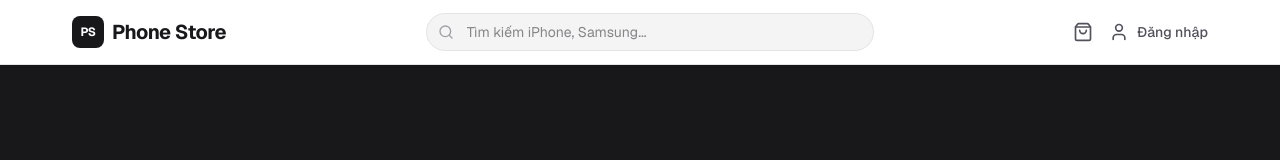
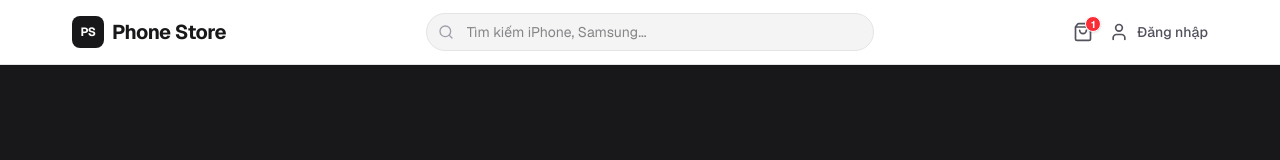
Before and after one commit to sunnytran123/phone-store-system, a Next.js app: page / in a window 1280 px wide. Shown: the top 160 px of the page. Built offline with nearby package versions, Linux system fonts and the light colour scheme.

Commit message:
feat: add notification badge to header cart icon

```diff
--- a/components/Header.tsx
+++ b/components/Header.tsx
@@ -69,8 +69,11 @@ export default function Header() {
             </div>
 
             <div className="flex items-center gap-4">
-              <Link href="/cart" className="text-zinc-600 hover:text-zinc-900 transition-colors">
+              <Link href="/cart" className="text-zinc-600 hover:text-zinc-900 transition-colors relative">
                 <ShoppingBag className="w-5 h-5" />
+                <span className="absolute -top-1.5 -right-2 bg-red-500 text-white text-[10px] font-bold w-4 h-4 rounded-full flex items-center justify-center border border-white shadow-sm">
+                  1
+                </span>
               </Link>
               {user ? (
                 <div className="relative group cursor-pointer">
```
